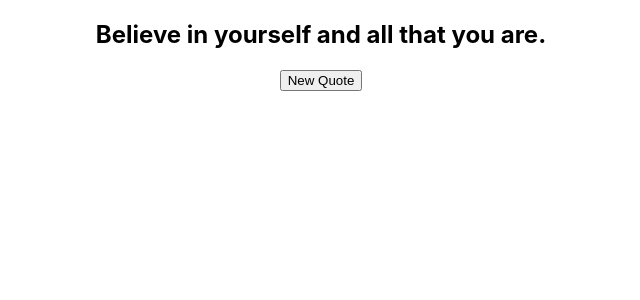
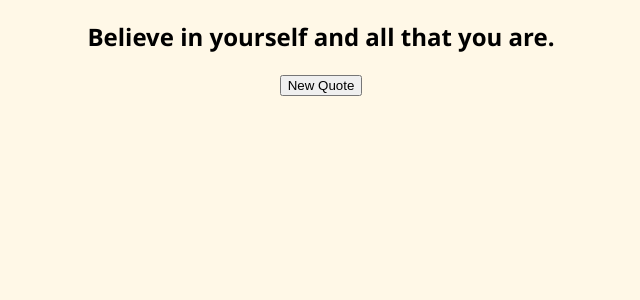
Before and after one commit to M-Saleh-N/quotes-generator, a React (Create React App) app: page / in a window 1280 px wide. Shown: the top 300 px of the page, without its empty margins (319-959 px from the left). Built offline with nearby package versions, Linux system fonts and the light colour scheme.

Commit message:
styled the body

```diff
--- a/src/components/quote.css
+++ b/src/components/quote.css
@@ -0,0 +1,5 @@
+body {
+    margin: 0;
+    font-family: 'Segoe UI', sans-serif;
+    background: #fff8e7; /* Creamish background */
+  }
```
